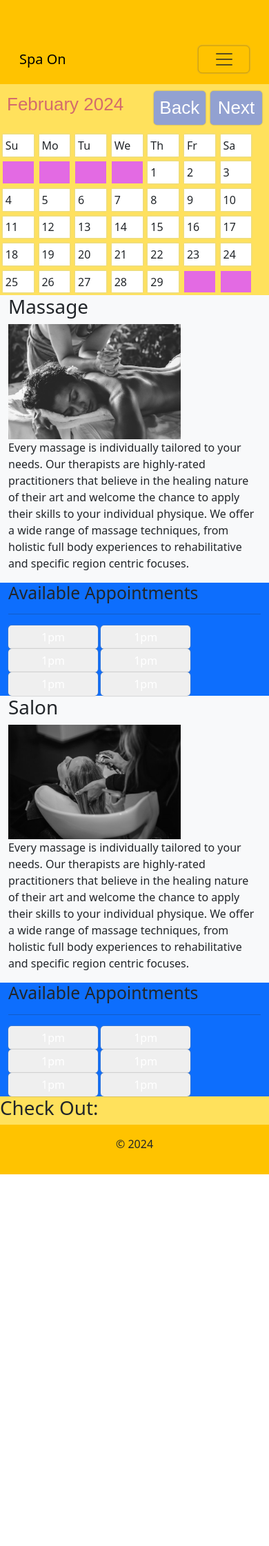
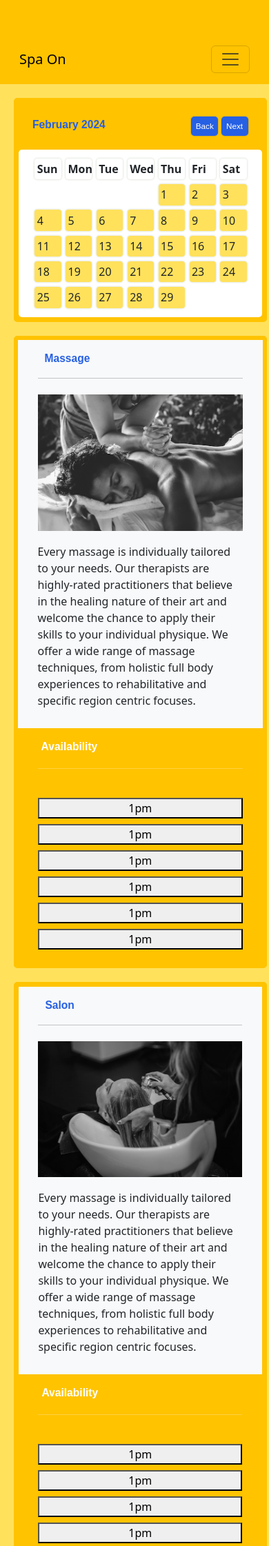
Before and after one commit to theZalmanian/TeamMinion, a PHP site: page /views/availability.html in a window 390 px wide. Shown: the top 2242 px of the page at 69% size. Before the commit the page ends 1703 px from the top, so only its background shows below. Run offline with PHP 8.4, Linux system fonts and the light colour scheme.

Commit message:
Updated availability.html styles, containerized the availability displays for massage and salon services

```diff
--- a/scripts/calendarScript.js
+++ b/scripts/calendarScript.js
@@ -57,7 +57,7 @@ function getMonth()
     for (let j = 0; j < weekdays.length; j++) {
         const daysOfWeek = document.createElement('div');
         daysOfWeek.classList.add('daysOfWeek');
-        daysOfWeek.innerText = weekdays[j].substring(0, 2);
+        daysOfWeek.innerText = weekdays[j].substring(0, 3);
         calendar.appendChild(daysOfWeek);
     }
 
@@ -71,13 +71,14 @@ function getMonth()
 
         // Div's are created for each day and class="day" is added
         const daySquare = document.createElement('div');
-        daySquare.classList.add('day');
+        // daySquare.classList.add('day');
         daySquare.innerText = "\n";
 
 
         if (i > paddingDays && i <= (paddingDays + daysInMonth)) {
 
             //Returns the number of each day in month
+            daySquare.classList.add('day');
             daySquare.innerText = i - paddingDays;
             daySquare.addEventListener('cick', () => console.log('click'))
             // const eventForDay = events.find(e => e.date === dayString);
--- a/styles/availabilityStyles.css
+++ b/styles/availabilityStyles.css
@@ -4,14 +4,36 @@ Date: 2/9/2024
 Description:
     Styles for availability.html
 */
+
+:root {
+    --primary-color: #FFC300; /* naples yellow */
+    --primary-color-variant: #FFE15C; /* mikado yellow */
+    --primary-blue: #2660e3; /* dark blue */
+    --white: white;
+}
+
 body {
     display: block;
     margin-top: 50px;
     justify-content: center;
     background-color: #FFFCFF;
 }
-button {
-    width: 75px;
+
+#header {
+    padding: 20px;
+    color: var(--primary-blue);
+    font-size: 4vw;
+    font-weight: bolder;
+    font-family: sans-serif;
+    display: flex;
+    justify-content: space-between;
+}
+
+#header button {
+    background-color: var(--primary-blue);
+    font-size: 3vw;
+    width: 10vw;
+    min-width: 7vw;
     cursor: pointer;
     box-shadow: 0 0 2px rgb(128, 128, 128);
     border: none;
@@ -21,24 +43,22 @@ button {
     color: white;
 }
 
-#header {
-    padding: 10px;
-    color: #d36c6c;
-    font-size: 26px;
-    font-family: sans-serif;
-    display: flex;
-    justify-content: space-between;
+#calendarContainer {
+    background-color: var(--primary-color);
 }
-#header button {
-    background-color:#92a1d1;
+
+#calendarContainer, #massageDisplay, #salonDisplay {
+    width: 94%;
+    border: 7px solid var(--primary-color);
+    border-radius: 5px;
+    margin: 20px;
+    justify-content: center;
 }
-#container {
-    width: 100%;
-}
+
 #weekdays {
     width: 100%;
     display: flex;
-    color: #247BA0;
+    color: var(--primary-blue);
 }
 
 #weekdays div {
@@ -46,60 +66,64 @@ button {
     width: 15%;
     padding: 10px;
 }
+
 #calendar {
     width: 100%;
+    padding: 10px 0 10px 20px;
     margin: auto;
     display: flex;
     flex-wrap: wrap;
+    background-color: white;
+    border-radius: 5px;
 }
-/*.daysOfWeek {*/
-/*    font-weight: bolder;*/
-/*    width: 11.5%;*/
-/*    padding: 1%;*/
-/*    height: 12.3%;*/
-/*    cursor: pointer;*/
-/*    box-sizing: border-box;*/
-/*    background-color: white;*/
-/*    margin: 1%;*/
-/*    box-shadow: 0 0 3px #CBD4C2;*/
-/*    display: flex;*/
-/*    flex-direction: column;*/
-/*    justify-content: space-between;*/
 
-/*}*/
-.day, .daysOfWeek, .padding {
+.daysOfWeek {
+    font-weight: bolder;
+    background-color: white;
+    width: 11.5%;
+    padding: 1%;
+    height: 12.3%;
+    box-sizing: border-box;
+    margin: 1%;
+    box-shadow: 0 0 3px #CBD4C2;
+    display: flex;
+    flex-direction: column;
+    justify-content: space-between;
+    border-radius: 4px;
+}
+
+.day {
+    background-color: var(--primary-color-variant);
+}
+
+.day, .padding {
     width: 11.5%;
     padding: 1%;
     height: 12.3%;
     cursor: pointer;
     box-sizing: border-box;
-    background-color: white;
     margin: 1%;
     box-shadow: 0 0 3px #CBD4C2;
     display: flex;
     flex-direction: column;
     justify-content: space-between;
+    border-radius: 4px;
 }
+
+.padding {
+    cursor: default !important;
+    background-color: white !important;
+    box-shadow: none !important;
+}
+
 .day:hover {
-    background-color: #e8faed;
+    background-color: var(--primary-color);
 }
 
 .day + #currentDay {
-    background-color:#e8f4fa;
+    background-color: var(--primary-blue);
 }
-.padding {
-    width: 11.5%;
-    padding: 1%;
-    height: 200%;
-    box-sizing: border-box;
-    margin: 1%;
-    display: flex;
-    flex-direction: column;
-    justify-content: space-between;
-    cursor: default !important;
-    background-color: #e36ae3 !important;
-    box-shadow: none !important;
-}
+
 
 
 
@@ -120,8 +144,62 @@ Check Out Box
 
 #massageDisplay {
     background-color: white;
+    border: 6px solid var(--primary-color);
+    border-radius: 5px;
 }
 
-.times {
-    width: 130px;
+.displayColumnLeft > *, .displayColumnRight > * {
+    width: 90%;
+    display: block;
+    margin: 8px auto 8px auto;
+    padding: 5px 0 5px 0;
 }
+
+.displayColumnLeft > p {
+    padding-bottom: 20px;
+}
+
+.displayColumnRight {
+    background-color: var(--primary-color);
+
+}
+
+.displayHeaders {
+    font-size: 4vw;
+    color: var(--primary-blue);
+    font-weight: bolder;
+    font-family: sans-serif;
+    padding: 10px;
+}
+
+.availabilityHeaders {
+    font-size: 4vw;
+    color: white;
+    font-weight: bolder;
+    font-family: sans-serif;
+    padding: 5px;
+
+}
+
+.availability {
+    color: white;
+}
+
+.availableTimes > * {
+    width: 100%;
+    display: block;
+    margin: 8px auto 8px auto;
+}
+
+#checkOutColumn {
+    display: flex;
+    justify-content: space-around;
+    align-items: flex-start;
+}
+
+.checkOut {
+    position: sticky;
+    top: 0;
+    height: 300px;
+    /*z-index: 100;*/
+}
--- a/views/availability.html
+++ b/views/availability.html
@@ -70,7 +70,7 @@ Description:
         <!-- Calendar Column -->
         <div class="col-md-8">
 
-            <div id="container" class="md-6">
+            <div id="calendarContainer" class="md-6">
                 <div id="header">
                     <div id="monthDisplay"></div>
                     <div>
@@ -94,12 +94,13 @@ Description:
 
             <div class="container-fluid" id="massageDisplay">
                 <div class="row bg-light">
-                    <div class="col-md-6">
-                        <h1>Massage</h1>
+                    <div class="col-md-6 displayColumnLeft">
+                        <h1 class="displayHeaders">Massage</h1>
+                        <hr>
                         <img src="images/massage.jpeg"
-                             width="250px"
+                             class="displayImages"
                              alt="Lady being given a massage">
-                        <p>
+                        <p class="displayDescriptions">
                             Every massage is individually tailored to your needs. Our
                             therapists are highly-rated practitioners that believe in
                             the healing nature of their art and welcome the chance to
@@ -110,10 +111,13 @@ Description:
                         </p>
                     </div>
 
-                    <div class="col-md-6 bg-primary">
-                        <h2>Available Appointments</h2>
+                    <div class="col-md-6 displayColumnRight">
+                        <div class="availability">
+                            <h1 class="availabilityHeaders">Availability</h1>
                             <hr>
+                        </div>
 
+                        <div class="availableTimes">
                             <button class="times">1pm</button>
                             <button class="times">1pm</button>
                             <button class="times">1pm</button>
@@ -121,20 +125,23 @@ Description:
                             <button class="times">1pm</button>
                             <button class="times">1pm</button>
                         </div>
+                    </div>
 
 
                 </div>
             </div>
 
-            <div class="container-fluid">
+            <div class="container-fluid" id="salonDisplay">
                 <div class="row bg-light">
-                    <div class="col-md-6">
-                        <h1>Salon</h1>
+                    <div class="col-md-6 displayColumnLeft">
+                        <h1 class="displayHeaders">Salon</h1>
+                        <hr>
                         <img src="images/hairCut4.jpeg"
-                             width="250px"
+                             class="displayImages"
+                             alt="picture of a lady washing a clients hair"
                              id="hairCutPic">
 
-                        <p> Every massage is individually tailored to your needs. Our
+                        <p class="displayDescriptions"> Every massage is individually tailored to your needs. Our
                             therapists are highly-rated practitioners that believe in
                             the healing nature of their art and welcome the chance to
                             apply their skills to your individual physique. We offer a
@@ -143,9 +150,12 @@ Description:
                             focuses. </p>
                     </div>
 
-                    <div class="col-md-6 bg-primary">
-                        <h2>Available Appointments</h2>
+                    <div class="col-md-6 displayColumnRight">
+                        <div class="availability">
+                            <h1 class="availabilityHeaders">Availability</h1>
                             <hr>
+                        </div>
+                        <div class="availableTimes">
                             <button class="times">1pm</button>
                             <button class="times">1pm</button>
                             <button class="times">1pm</button>
@@ -155,16 +165,71 @@ Description:
                         </div>
                     </div>
                 </div>
+            </div>
 
         </div>
 
 
 
         <!-- Checkout Column -->
-        <div class="col-md-4" id="checkOutBox">
-            <h1>Check Out:</h1>
-            <div class="container-md-6 row">
-            </div>
+        <div class="col-md-4" id="checkOutColumn">
+
+            <form class="container-md-6 checkOut" method="post" action="#" id="checkOut">
+                <h1 class="checkOutHeader">Your Reservations:</h1>
+                <label for="date">Date</label>
+                <input class="form-control"
+                       autocomplete="off"
+                       type="text"
+                       id="date"
+                       value=""
+                       name="date"
+                       placeholder="1/1/2024">
+                <label for="time">Time</label>
+                <input class="form-control"
+                       autocomplete="off"
+                       type="text"
+                       id="time"
+                       value=""
+                       name="time"
+                       placeholder="1pm">
+
+                <label for="first-name">First Name</label>
+                <input class="form-control"
+                       autocomplete="off"
+                       type="text"
+                       id="first-name"
+                       value=""
+                       name="firstName"
+                       placeholder="Sarah">
+
+                <label for="last-name">Last Name</label>
+                <input class="form-control"
+                       type="text"
+                       id="last-name"
+                       value=""
+                       name="lastName"
+                       placeholder="Smith">
+
+                <label for="email">Email</label>
+                <input class="form-control"
+                       type="text"
+                       id="email"
+                       value=""
+                       name="email"
+                       placeholder="my_email@gmail.com">
+
+                <hr>
+
+                <label for="total">Total</label>
+                <input class="form-control"
+                       type="text"
+                       id="total"
+                       value=""
+                       name="total"
+                       placeholder="$0.00">
+
+            </form>
+
         </div>
     </div>
 
```
Lines whose indentation alone changed are shown as unchanged.
